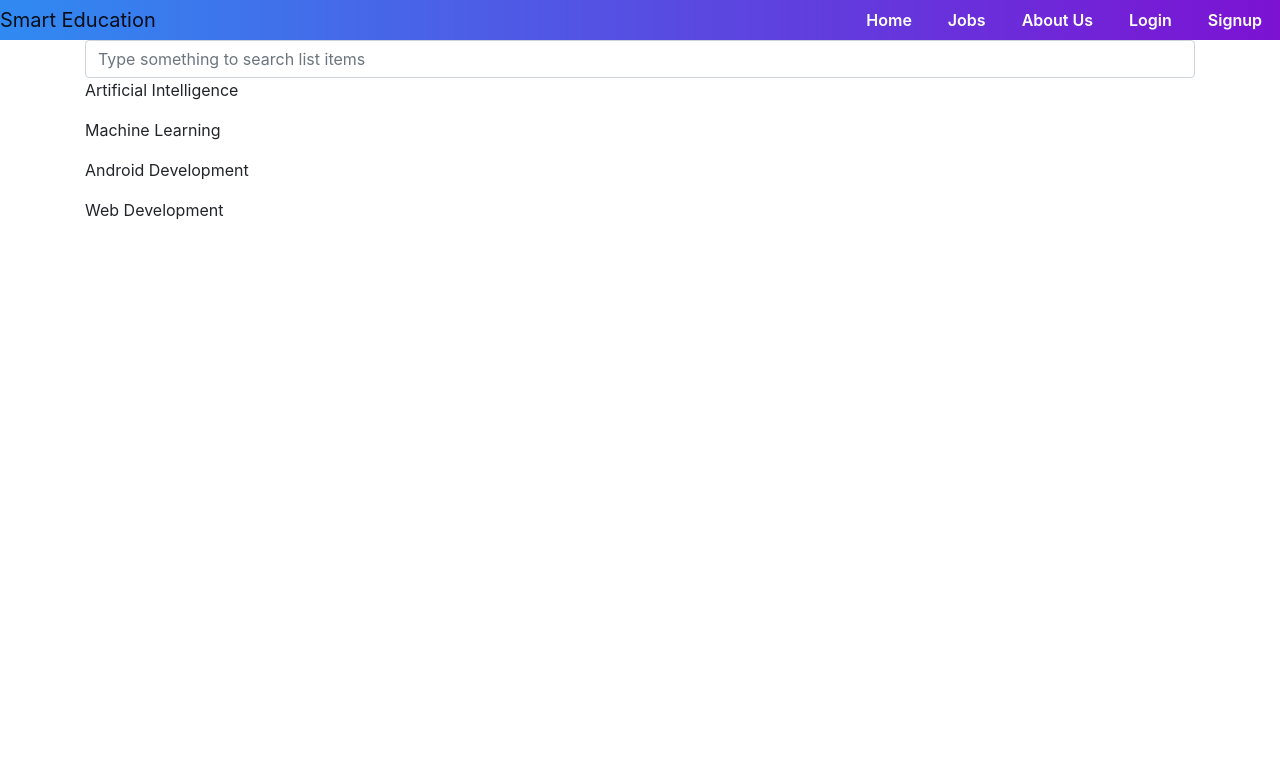
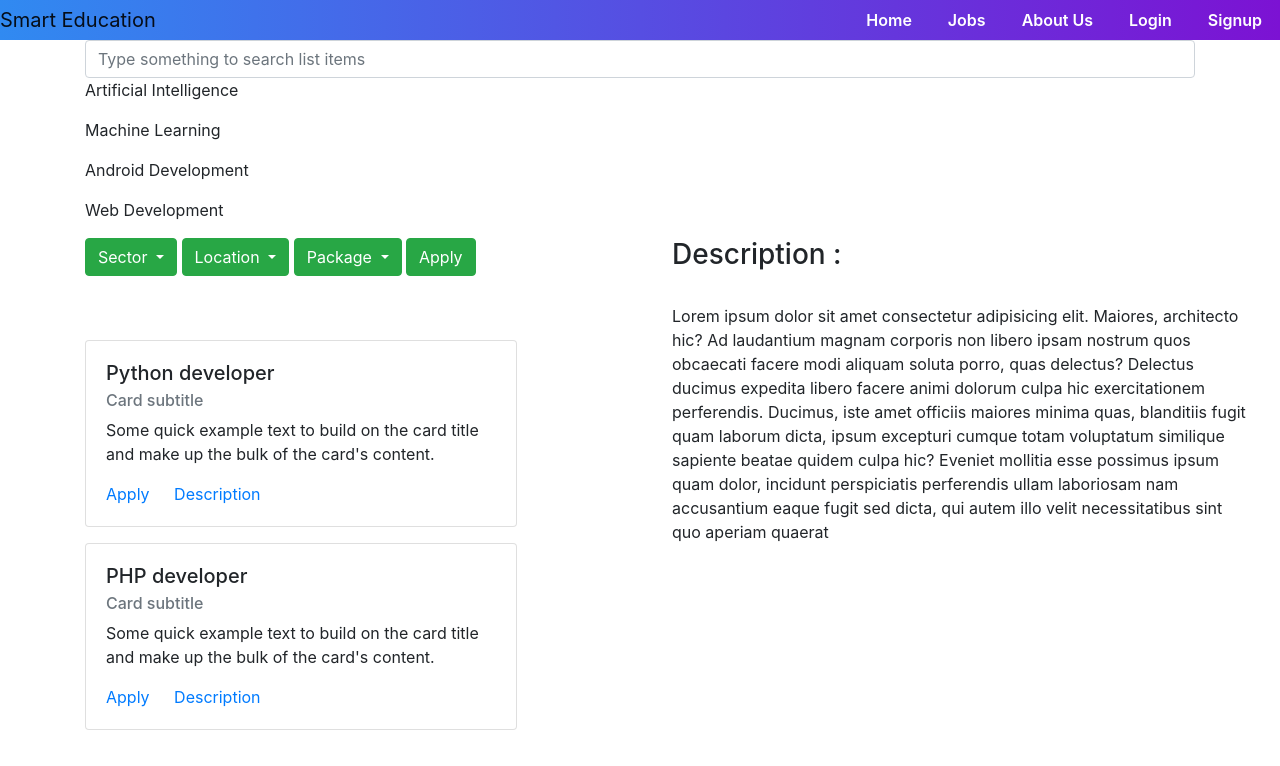
Before and after one commit to DevanshJain07/Smart_Education_Hack36, a plain HTML site: page Hack36/job.html in a window 1280 px wide. Drawn offline with nearby package versions, Linux system fonts and the light colour scheme.

Commit message:
job.html

```diff
--- a/Hack36/job.html
+++ b/Hack36/job.html
@@ -10,7 +10,6 @@
 <script src="https://stackpath.bootstrapcdn.com/bootstrap/4.4.1/js/bootstrap.min.js" integrity="sha384-wfSDF2E50Y2D1uUdj0O3uMBJnjuUD4Ih7YwaYd1iqfktj0Uod8GCExl3Og8ifwB6" crossorigin="anonymous"></script>
 <link href="https://stackpath.bootstrapcdn.com/font-awesome/4.7.0/css/font-awesome.min.css" rel="stylesheet" integrity="sha384-wvfXpqpZZVQGK6TAh5PVlGOfQNHSoD2xbE+QkPxCAFlNEevoEH3Sl0sibVcOQVnN" crossorigin="anonymous">
 <script src="job.js"></script>
-
     </head>
 <body>
     <section id="nav-bar">
@@ -55,6 +54,86 @@
           <p>Web Development</p>
 
       </div>
+      <div class="row">
+          <div class="col-md-6">
+              <div class="btn-group">
+                <button type="button" class="btn btn-success dropdown-toggle" data-toggle="dropdown" aria-haspopup="true" aria-expanded="false">
+                  Sector
+                </button>
+                <div class="dropdown-menu">
+                  <a class="dropdown-item" href="#">Information Technology</a>
+                  <a class="dropdown-item" href="#">Finance</a>
+                  <a class="dropdown-item" href="#">Management</a>
+                  <a class="dropdown-item" href="#">Philosophy</a>
+                </div>
+              </div>
 
+              <div class="btn-group">
+                <button type="button" class="btn btn-success dropdown-toggle" data-toggle="dropdown" aria-haspopup="true" aria-expanded="false">
+                  Location
+                </button>
+                <div class="dropdown-menu">
+                  <a class="dropdown-item" href="#">Detect Location</a>
+                  <a class="dropdown-item" href="#">Mumbai</a>
+                  <a class="dropdown-item" href="#">Delhi</a>
+                  <a class="dropdown-item" href="#">Bangalore</a>
+                </div>
+              </div>
+
+              <div class="btn-group">
+                <button type="button" class="btn btn-success dropdown-toggle" data-toggle="dropdown" aria-haspopup="true" aria-expanded="false">
+                Package
+                </button>
+                <div class="dropdown-menu">
+                  <a class="dropdown-item" href="#">Under 100000</a>
+                  <a class="dropdown-item" href="#">100001-500000</a>
+                  <a class="dropdown-item" href="#">500001-1000000</a>
+                  <a class="dropdown-item" href="#">above 1000000</a>
+                </div>
+              </div>
+              <div class="btn-group">
+                <button type="button" class="btn btn-success" >
+                  Apply
+                </button>
+              </div>
+              <br><br><br>
+
+              <div class="card my-3" style="max-width: 80%;">
+                <div class="card-body">
+                  <h5 class="card-title">Python developer</h5>
+                  <h6 class="card-subtitle mb-2 text-muted">Card subtitle</h6>
+                  <p class="card-text">Some quick example text to build on the card title and make up the bulk of the card's content.</p>
+                  <a href="#" class="card-link">Apply</a>
+                  <a href="#" class="card-link">Description</a>
+                </div>
+              </div>
+
+              <div class="card my-3" style="max-width: 80%;">
+                <div class="card-body">
+                  <h5 class="card-title">PHP developer</h5>
+                  <h6 class="card-subtitle mb-2 text-muted">Card subtitle</h6>
+                  <p class="card-text">Some quick example text to build on the card title and make up the bulk of the card's content.</p>
+                  <a href="#" class="card-link">Apply</a>
+                  <a href="#" class="card-link">Description</a>
+                </div>
+              </div>
+
+          </div>
+          <div class="col-md-6 px-3">
+              <div class="position-fixed mx-3 pr-3">
+                  <div class="head h3">Description : </div><br>
+                <div class="des-text">
+                    Lorem ipsum dolor sit amet consectetur adipisicing elit. Maiores, architecto hic?
+                Ad laudantium magnam corporis non libero ipsam nostrum quos obcaecati facere modi
+                aliquam soluta porro, quas delectus? Delectus ducimus expedita libero facere animi
+                dolorum culpa hic exercitationem perferendis. Ducimus, iste amet officiis maiores
+                minima quas, blanditiis fugit quam laborum dicta, ipsum excepturi cumque totam
+                voluptatum similique sapiente beatae quidem culpa hic? Eveniet mollitia esse possimus
+                    ipsum quam dolor, incidunt perspiciatis perferendis ullam laboriosam nam accusantium
+                    eaque fugit sed dicta, qui autem illo velit necessitatibus sint quo aperiam quaerat
+                </div>
+              </div>
+          </div>
+      </div>
 </body>
     </html>
```
